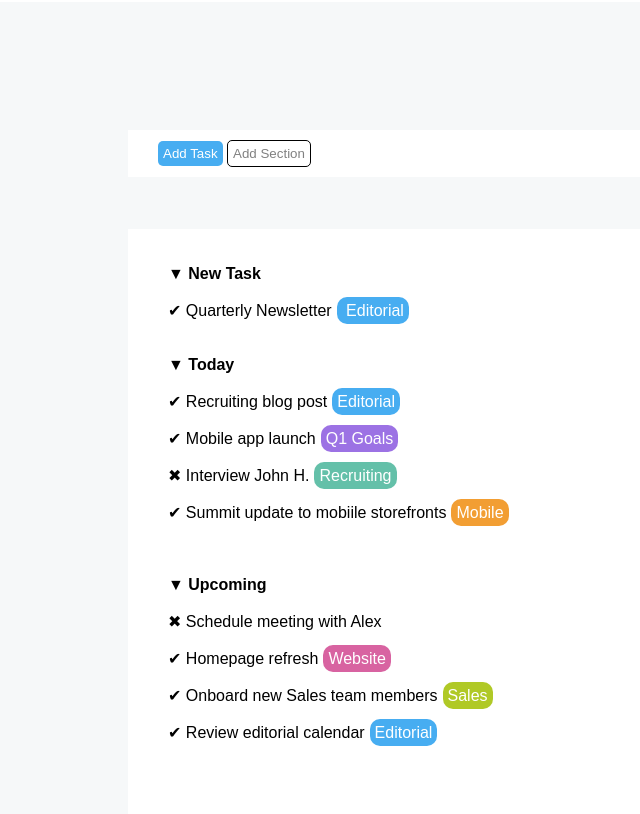
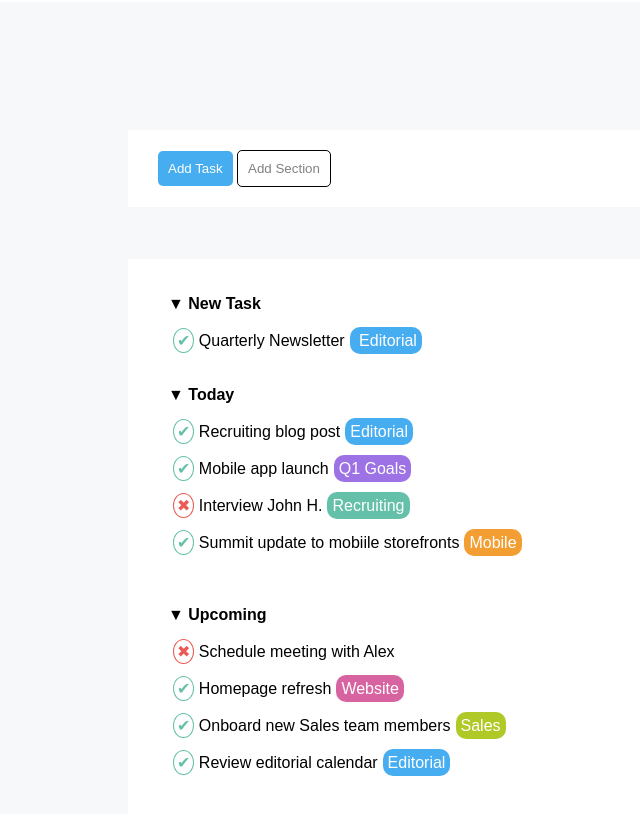
Before and after one commit to Marcoseven/html-css-toboolist, a plain HTML site: page index.html in a window 1280 px wide. Shown: the part 78-892 px from the top of the page, without its empty margins (0-640 px from the left). Drawn offline with Linux system fonts and the light colour scheme.

Commit message:
Aggiunte diverse modifiche

```diff
--- a/style.css
+++ b/style.css
@@ -18,14 +18,14 @@ body {
 
 .section_with_buttons {
 	background-color: white;
-	padding-top: 10px;
-	padding-bottom: 10px;
+	padding-top: 20px;
+	padding-bottom: 20px;
 }
 
 #button_1 {
 	background-color: #47adf1;
 	color: white;
-	padding: 5px;
+	padding: 10px;
 	border-radius: 5px;
 	border: 0em;
 	margin-left: 30px;
@@ -37,6 +37,7 @@ body {
 	padding: 5px;
 	border-radius: 5px;
 	border: 1px solid black;
+	padding: 10px;
 }
 
 .section_with_text {
@@ -48,12 +49,26 @@ body {
 	list-style: none;
 }
 
-.cross {
-	color: #eb5952;
+.circle_green {
+	background-color: white;
+	color: #64c0a9;
+	padding: 3px;
+	border-radius: 100%;
+	border: 0em;
+	margin-left: 5px;
+	border-color: #64c0a9;
+	border: 1px solid #64c0a9;
 }
 
-.check {
-	color: #64c0a9;
+.circle_red {
+	background-color: white;
+	color: #eb5a54;
+	padding: 3px;
+	border-radius: 100%;
+	border: 0em;
+	margin-left: 5px;
+	border-color: #eb5a54;
+	border: 1px solid #eb5a54;
 }
 
 .circle_light_blue {
```
